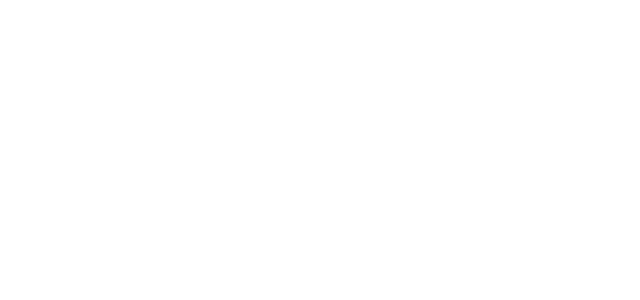
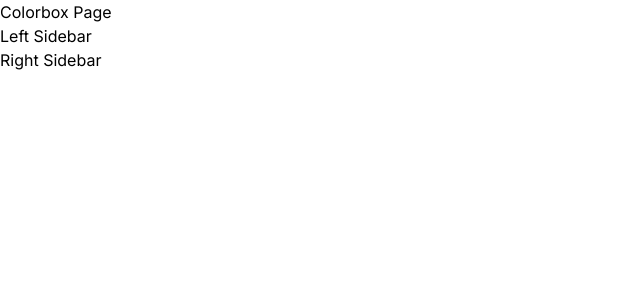
Before and after one commit to humayonitbd/Next-Js-Learning-Project, a Next.js app: page /colorbox in a window 1280 px wide. Shown: the top 300 px of the page, without its empty margins (0-640 px from the left). Built offline with nearby package versions, Linux system fonts and the light colour scheme.

Commit message:
layout complete

```diff
--- a/app/colorbox/layout.jsx
+++ b/app/colorbox/layout.jsx
@@ -2,7 +2,9 @@
 export default function ColorboxLayout({children, left, right}) {
   return (
     <section>
-
+      {children}
+      {left}
+      {right}
     </section>
   );
 }
```
